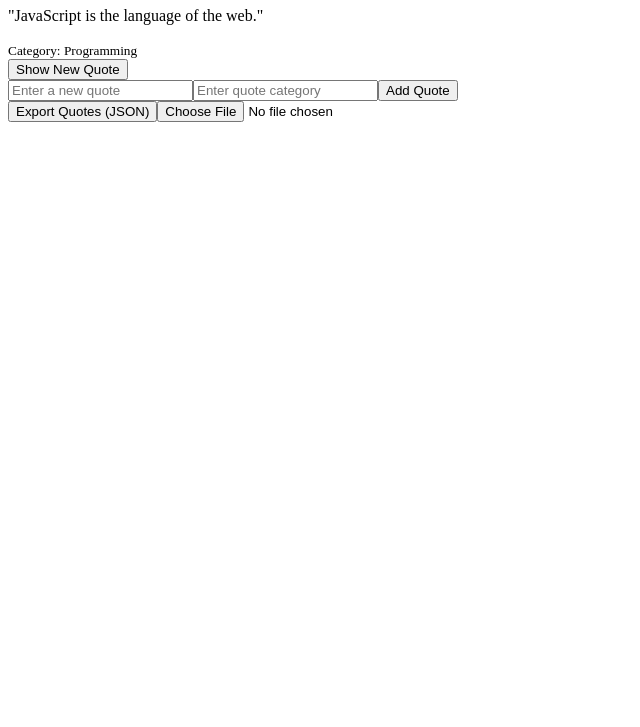
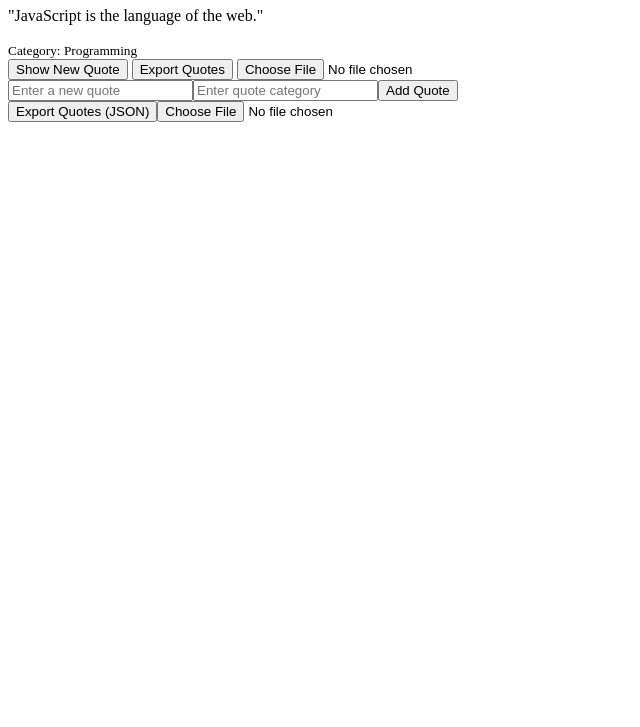
Before and after one commit to El-Moh0/alx_fe_javascript, a plain HTML site: page dom-manipulation/index.html in a window 1280 px wide. Shown: the part 73-800 px from the top of the page, without its empty margins (0-640 px from the left). Drawn offline with Linux system fonts and the light colour scheme.

Commit message:
made some corrections

```diff
--- a/dom-manipulation/index.html
+++ b/dom-manipulation/index.html
@@ -6,9 +6,28 @@
   <title>Dynamic Quote Generator</title>
 </head>
 <body>
+
   <h1>Dynamic Quote Generator</h1>
+
+  <!-- Quote Display -->
   <div id="quoteDisplay"></div>
+
+  <!-- Show Random Quote -->
   <button id="newQuote">Show New Quote</button>
+
+  <!-- Export Quotes Button (REQUIRED BY CHECKER) -->
+  <button id="exportQuotes">Export Quotes</button>
+
+  <!-- Import Quotes File Input (REQUIRED BY CHECKER) -->
+  <input
+    type="file"
+    id="importFile"
+    accept=".json"
+    onchange="importFromJsonFile(event)"
+  />
+
+  <!-- JavaScript -->
   <script src="script.js"></script>
+
 </body>
 </html>
```
Lines whose indentation alone changed are shown as unchanged.
